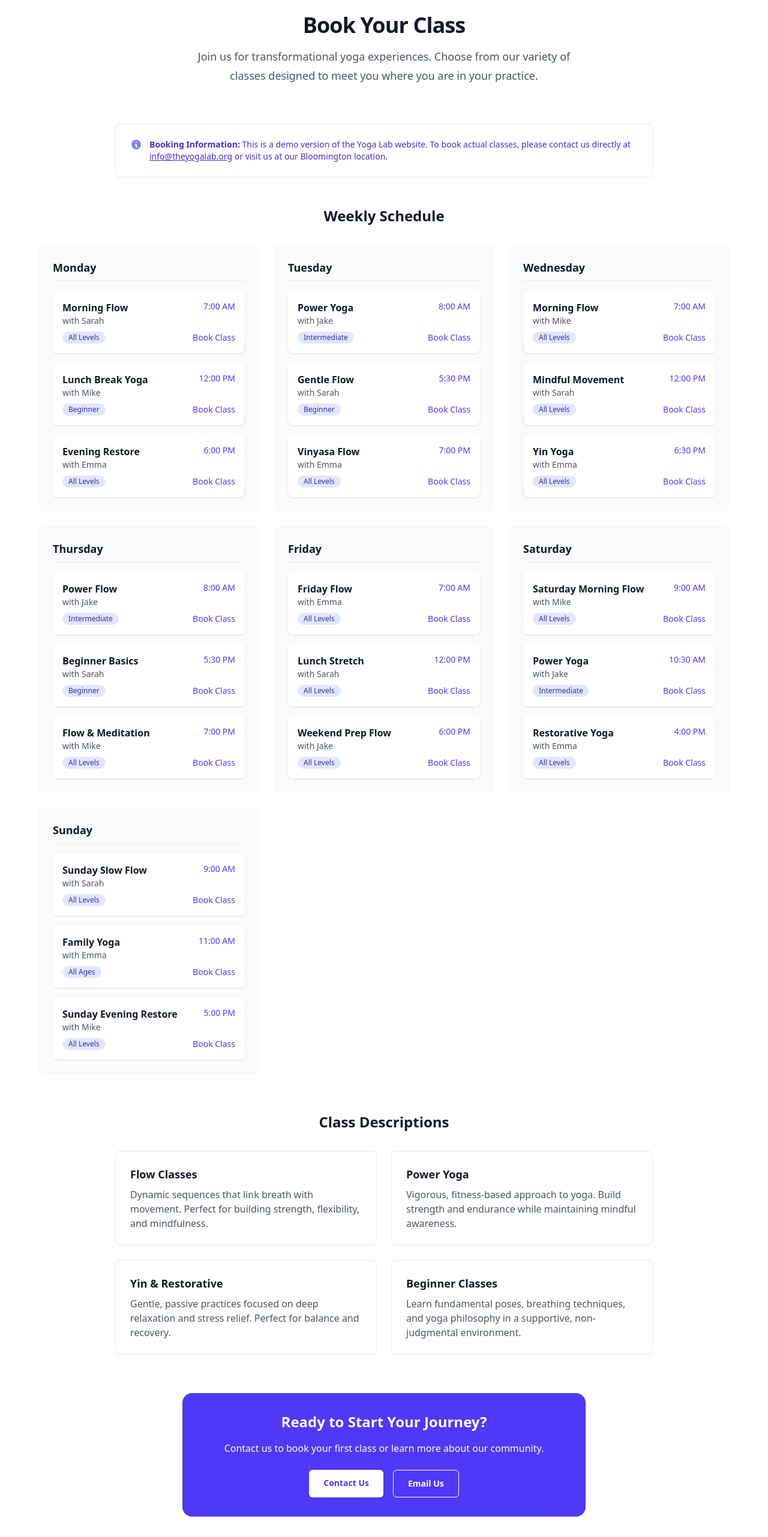
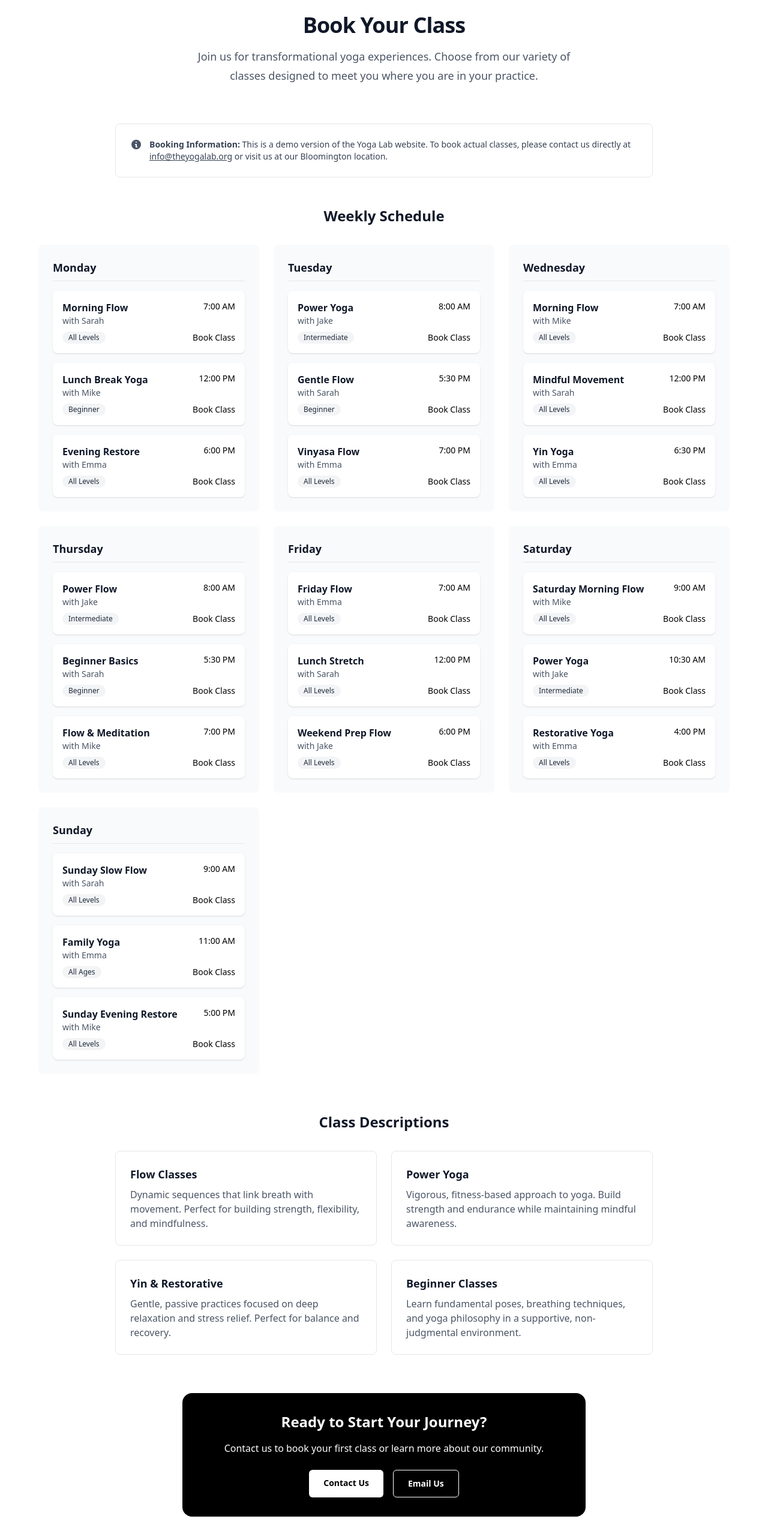
Before and after one commit to dkhundley/yogalab-website, a React (Vite) app: page /book in a window 1280 px wide. Shown: the part 234-2797 px from the top of the page at 60% size. Built offline with nearby package versions, Linux system fonts and the light colour scheme.

Commit message:
Updating to remove indigo accents

```diff
--- a/src/components/ContactForm.jsx
+++ b/src/components/ContactForm.jsx
@@ -46,7 +46,7 @@ export default function ContactForm() {
               required
               value={formData.firstName}
               onChange={handleChange}
-              className="block w-full rounded-md border-0 px-3.5 py-2 text-gray-900 shadow-sm ring-1 ring-inset ring-gray-300 placeholder:text-gray-400 focus:ring-2 focus:ring-inset focus:ring-indigo-600 sm:text-sm sm:leading-6"
+              className="block w-full rounded-md border-0 px-3.5 py-2 text-gray-900 shadow-sm ring-1 ring-inset ring-gray-300 placeholder:text-gray-400 focus:ring-2 focus:ring-inset focus:ring-black sm:text-sm sm:leading-6"
             />
           </div>
         </div>
--- a/src/components/ServiceCard.jsx
+++ b/src/components/ServiceCard.jsx
@@ -8,7 +8,7 @@ export default function ServiceCard({ title, description, linkText, linkHref })
       <p className="text-gray-600 mb-6 leading-relaxed">{description}</p>
       <Link
         to={linkHref}
-        className="inline-flex items-center gap-2 text-indigo-600 font-semibold hover:text-indigo-500 transition-colors"
+        className="inline-flex items-center gap-2 text-black font-semibold hover:text-gray-700 transition-colors"
       >
         {linkText}
         <ArrowRightIcon className="h-4 w-4" />
--- a/src/pages/About.jsx
+++ b/src/pages/About.jsx
@@ -23,7 +23,7 @@ export default function About() {
             </h3>
             <div className="grid grid-cols-1 gap-8 lg:grid-cols-3">
               <div className="text-center">
-                <div className="mx-auto flex h-16 w-16 items-center justify-center rounded-full bg-indigo-600 mb-4">
+                <div className="mx-auto flex h-16 w-16 items-center justify-center rounded-full bg-black mb-4">
                   <svg className="h-8 w-8 text-white" fill="none" viewBox="0 0 24 24" strokeWidth="1.5" stroke="currentColor">
                     <path strokeLinecap="round" strokeLinejoin="round" d="M21 8.25c0-2.485-2.099-4.5-4.688-4.5-1.935 0-3.597 1.126-4.312 2.733-.715-1.607-2.377-2.733-4.313-2.733C5.1 3.75 3 5.765 3 8.25c0 7.22 9 12 9 12s9-4.78 9-12z" />
                   </svg>
@@ -47,7 +47,7 @@ export default function About() {
               </div>
 
               <div className="text-center">
-                <div className="mx-auto flex h-16 w-16 items-center justify-center rounded-full bg-indigo-600 mb-4">
+                <div className="mx-auto flex h-16 w-16 items-center justify-center rounded-full bg-black mb-4">
                   <svg className="h-8 w-8 text-white" fill="none" viewBox="0 0 24 24" strokeWidth="1.5" stroke="currentColor">
                     <path strokeLinecap="round" strokeLinejoin="round" d="M12 18v-5.25m0 0a6.01 6.01 0 001.5-.189m-1.5.189a6.01 6.01 0 01-1.5-.189m3.75 7.478a12.06 12.06 0 01-4.5 0m3.75-7.478l1.838-2.197A2.25 2.25 0 0015.75 9H8.25a2.25 2.25 0 00-2.088 1.381L7.5 12.75m7.5-3v-.375c0-.621-.504-1.125-1.125-1.125h-4.5c-.621 0-1.125.504-1.125 1.125v.375m6 0H9m6 0c.621 0 1.125.504 1.125 1.125v1.5c0 .621-.504 1.125-1.125 1.125H9c-.621 0-1.125-.504-1.125-1.125v-1.5c0-.621.504-1.125 1.125-1.125" />
                   </svg>
--- a/src/pages/Book.jsx
+++ b/src/pages/Book.jsx
@@ -76,12 +76,12 @@ export default function Book() {
           <div className="bg-white border border-gray-200 rounded-lg p-6">
             <div className="flex">
               <div className="flex-shrink-0">
-                <svg className="h-5 w-5 text-indigo-400" viewBox="0 0 20 20" fill="currentColor">
+                <svg className="h-5 w-5 text-gray-600" viewBox="0 0 20 20" fill="currentColor">
                   <path fillRule="evenodd" d="M18 10a8 8 0 11-16 0 8 8 0 0116 0zm-7-4a1 1 0 11-2 0 1 1 0 012 0zM9 9a1 1 0 000 2v3a1 1 0 001 1h1a1 1 0 100-2v-3a1 1 0 00-1-1H9z" clipRule="evenodd" />
                 </svg>
               </div>
               <div className="ml-3">
-                <p className="text-sm text-indigo-700">
+                <p className="text-sm text-gray-700">
                   <strong>Booking Information:</strong> This is a demo version of the Yoga Lab website.
                   To book actual classes, please contact us directly at{' '}
                   <a href="mailto:info@theyogalab.org" className="font-medium underline">
@@ -111,14 +111,14 @@ export default function Book() {
                           <h4 className="font-semibold text-gray-900">{classInfo.name}</h4>
                           <p className="text-sm text-gray-600">with {classInfo.instructor}</p>
                         </div>
-                        <span className="text-sm font-medium text-indigo-600">{classInfo.time}</span>
+                        <span className="text-sm font-medium text-black">{classInfo.time}</span>
                       </div>
                       <div className="flex justify-between items-center">
-                        <span className="inline-flex items-center px-2.5 py-0.5 rounded-full text-xs font-medium bg-indigo-100 text-indigo-800">
+                        <span className="inline-flex items-center px-2.5 py-0.5 rounded-full text-xs font-medium bg-gray-100 text-gray-800">
                           {classInfo.level}
                         </span>
                         <button
-                          className="text-sm text-indigo-600 hover:text-indigo-500 font-medium"
+                          className="text-sm text-black hover:text-gray-700 font-medium"
                           onClick={() => alert('Please contact us directly to book this class!')}
                         >
                           Book Class
@@ -169,7 +169,7 @@ export default function Book() {
 
         {/* Contact CTA */}
         <div className="mx-auto max-w-2xl mt-16 text-center">
-          <div className="bg-indigo-600 rounded-2xl p-8 text-white">
+          <div className="bg-black rounded-2xl p-8 text-white">
             <h3 className="text-2xl font-bold mb-4">Ready to Start Your Journey?</h3>
             <p className="mb-6">
               Contact us to book your first class or learn more about our community.
@@ -177,13 +177,13 @@ export default function Book() {
             <div className="flex flex-col sm:flex-row gap-4 justify-center">
               <a
                 href="/contact"
-                className="rounded-md bg-white px-6 py-3 text-sm font-semibold text-indigo-600 shadow-sm hover:bg-gray-50 transition-colors"
+                className="rounded-md bg-white px-6 py-3 text-sm font-semibold text-black shadow-sm hover:bg-gray-50 transition-colors"
               >
                 Contact Us
               </a>
               <a
                 href="mailto:info@theyogalab.org"
-                className="rounded-md border border-white px-6 py-3 text-sm font-semibold text-white hover:bg-indigo-700 transition-colors"
+                className="rounded-md border border-white px-6 py-3 text-sm font-semibold text-white hover:bg-gray-800 transition-colors"
               >
                 Email Us
               </a>
--- a/src/pages/FAQ.jsx
+++ b/src/pages/FAQ.jsx
@@ -86,13 +86,13 @@ export default function FAQ() {
             <div className="flex flex-col sm:flex-row gap-4 justify-center">
               <a
                 href="/contact"
-                className="rounded-md bg-indigo-600 px-6 py-3 text-sm font-semibold text-white shadow-sm hover:bg-indigo-500 focus-visible:outline focus-visible:outline-2 focus-visible:outline-offset-2 focus-visible:outline-indigo-600 transition-colors"
+                className="rounded-md bg-black px-6 py-3 text-sm font-semibold text-white shadow-sm hover:bg-gray-800 focus-visible:outline focus-visible:outline-2 focus-visible:outline-offset-2 focus-visible:outline-black transition-colors"
               >
                 Contact Us
               </a>
               <a
                 href="mailto:info@theyogalab.org"
-                className="rounded-md bg-white px-6 py-3 text-sm font-semibold text-indigo-600 shadow-sm ring-1 ring-inset ring-indigo-600 hover:bg-indigo-50 transition-colors"
+                className="rounded-md bg-white px-6 py-3 text-sm font-semibold text-black shadow-sm ring-1 ring-inset ring-black hover:bg-gray-50 transition-colors"
               >
                 Email Us Directly
               </a>
```
Also changed, not shown: src/pages/Coffee.jsx (+5 -5 lines), src/pages/Contact.jsx (+6 -6 lines).
